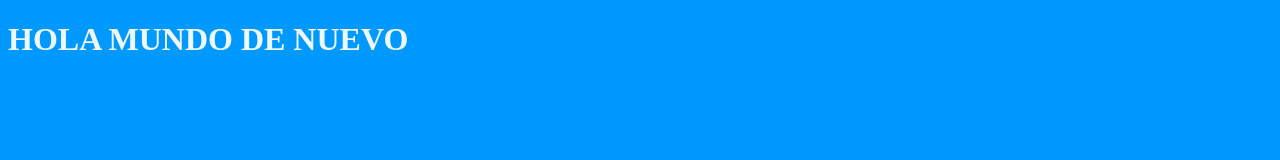
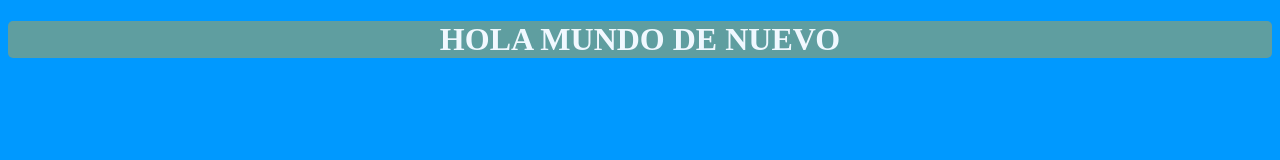
Before and after one commit to pablomontero/pruebas-git, a plain HTML site: page index.html in a window 1280 px wide. Drawn offline with Linux system fonts and the light colour scheme.

Commit message:
centrar titulo

```diff
--- a/css/misestilo.css
+++ b/css/misestilo.css
@@ -2,3 +2,8 @@ body{
     background-color: #09f;
     color:aliceblue;
 }
+h1{
+    border-radius: 5px;
+    background-color: cadetblue;
+    text-align: center;
+}
```
